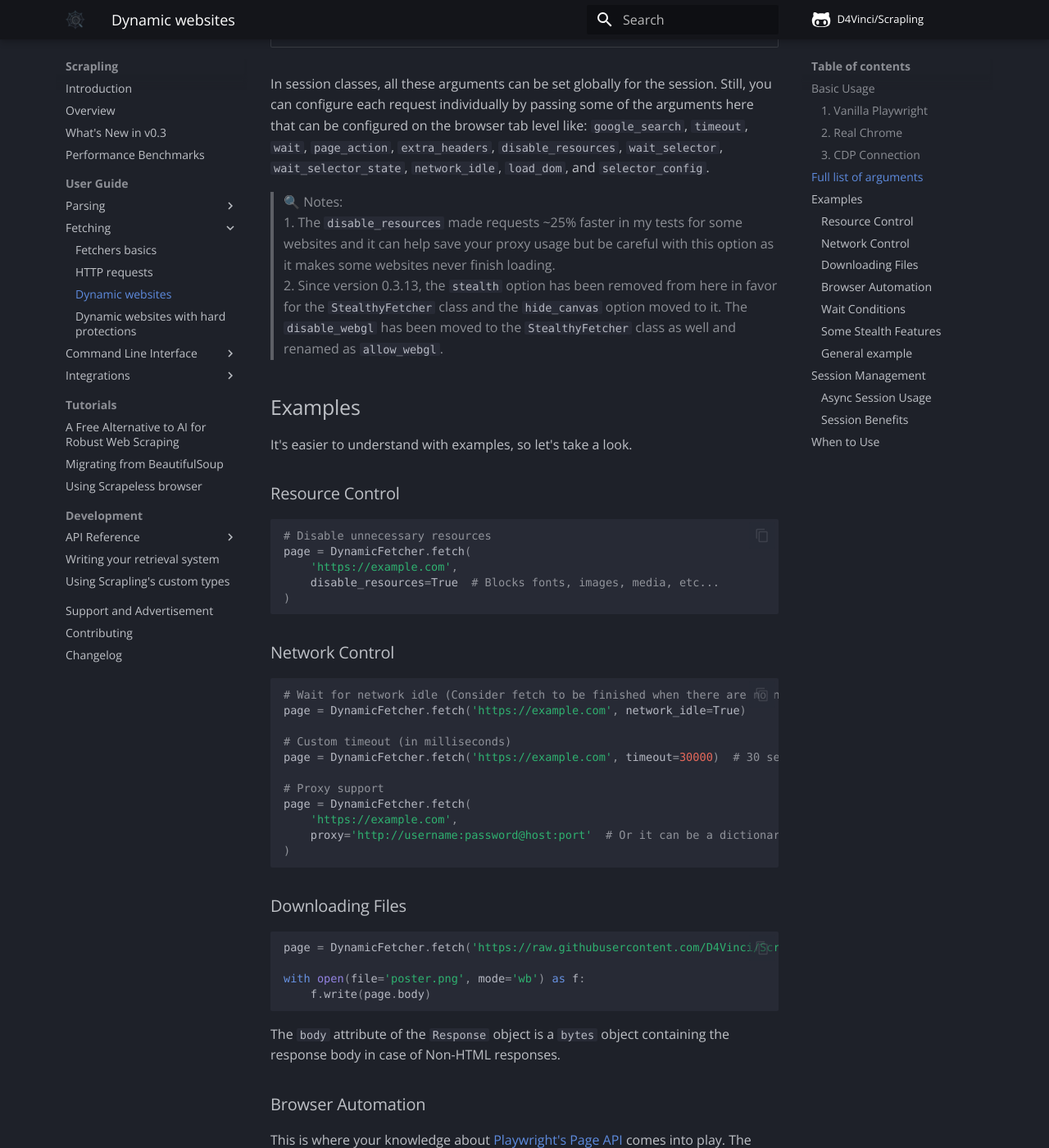
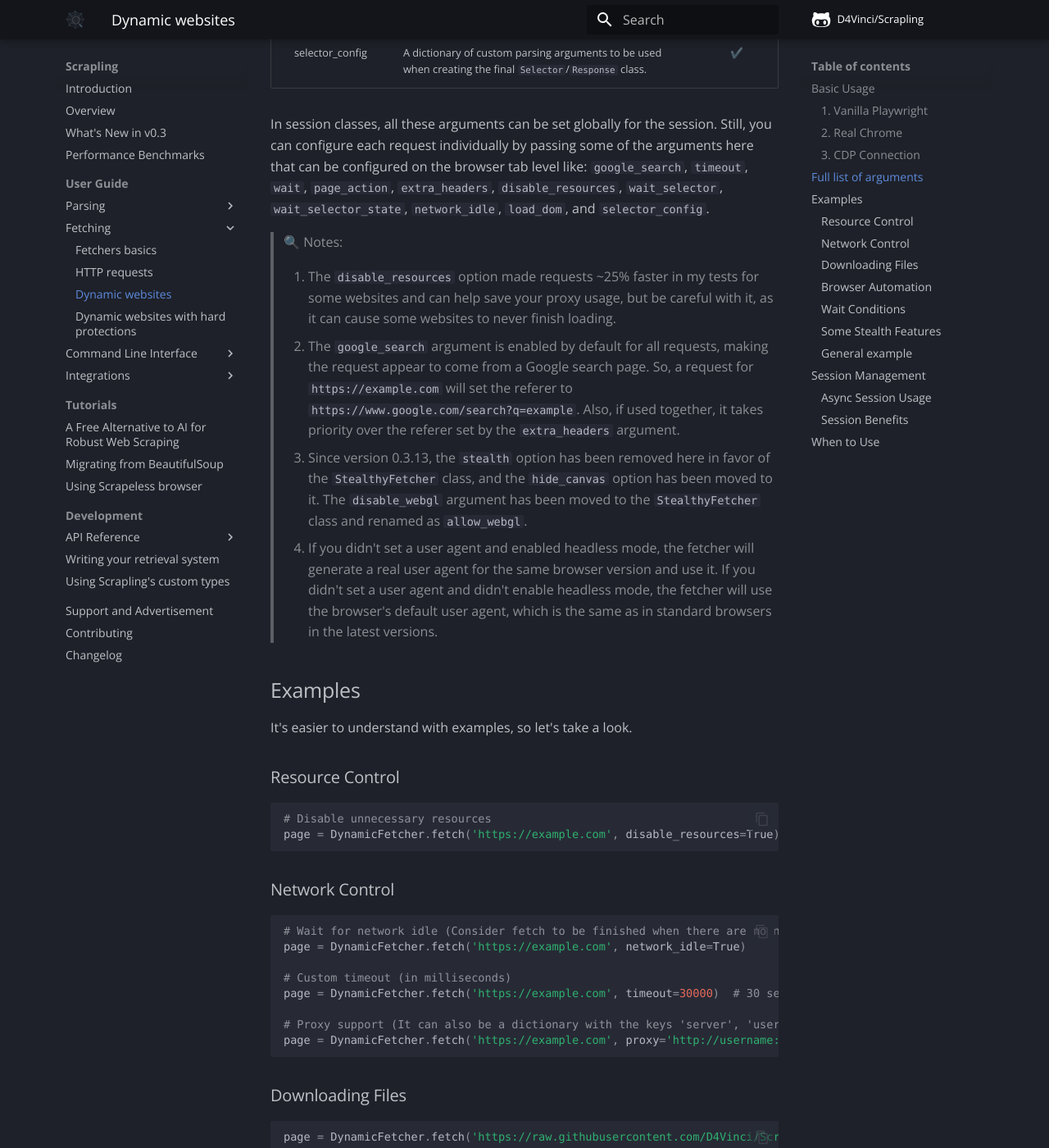
Before and after one commit to malik-aliyev-94/Scrapling, an MkDocs documentation site: the page built from docs/fetching/dynamic.md, in a window 1280 px wide and 1400 px high, scrolled down 4000 px. Shown: the whole window at 82% size. Built offline with MkDocs 1.6.1 and Material for MkDocs 9.7.7, drawn with Linux system fonts in a browser that asks for light colours; some web fonts are replaced; comment, search, counter and statistics services are not loaded; some of the changed text lies outside the part shown.

Commit message:
docs: update DynamicFetcher page

````diff
--- a/docs/fetching/dynamic.md
+++ b/docs/fetching/dynamic.md
@@ -1,6 +1,6 @@
 # Introduction
 
-Here, we will discuss the `DynamicFetcher` class (formerly `PlayWrightFetcher`). This class provides flexible browser automation with multiple configuration options and little underhood stealth improvements.
+Here, we will discuss the `DynamicFetcher` class (formerly `PlayWrightFetcher`). This class provides flexible browser automation with multiple configuration options and little under-the-hood stealth improvements.
 
 As we will explain later, to automate the page, you need some knowledge of [Playwright's Page API](https://playwright.dev/python/docs/api/class-page).
 
@@ -51,45 +51,49 @@ DynamicFetcher.fetch('https://example.com', cdp_url='ws://localhost:9222')
 Instead of launching a browser locally (Chromium/Google Chrome), you can connect to a remote browser through the [Chrome DevTools Protocol](https://chromedevtools.github.io/devtools-protocol/).
 
 
-> Note:<br/>
-> * There was a `stealth` option here, but it was moved to `StealthyFetcher` class as explained in the next page with more features since version 0.3.13.<br/>
-> * This makes it less confusing for new users, easier to maintain and other reasons explained in the [StealthyFetcher page](../fetching/stealthy.md).
+> Notes:
+>
+> * There was a `stealth` option here, but it was moved to the `StealthyFetcher` class, as explained on the next page, with additional features since version 0.3.13.<br/>
+> * This makes it less confusing for new users, easier to maintain, and provides other benefits, as explained on the [StealthyFetcher page](../fetching/stealthy.md).
 
 ## Full list of arguments
 Scrapling provides many options with this fetcher and its session classes. To make it as simple as possible, we will list the options here and give examples of how to use most of them.
 
-|      Argument       | Description                                                                                                                                                                                                                        | Optional |
-|:-------------------:|------------------------------------------------------------------------------------------------------------------------------------------------------------------------------------------------------------------------------------|:--------:|
-|         url         | Target url                                                                                                                                                                                                                         |    ❌     |
-|      headless       | Pass `True` to run the browser in headless/hidden (**default**) or `False` for headful/visible mode.                                                                                                                               |    ✔️    |
-|  disable_resources  | Drop requests for unnecessary resources for a speed boost. Requests dropped are of type `font`, `image`, `media`, `beacon`, `object`, `imageset`, `texttrack`, `websocket`, `csp_report`, and `stylesheet`.                        |    ✔️    |
-|       cookies       | Set cookies for the next request.                                                                                                                                                                                                  |    ✔️    |
-|      useragent      | Pass a useragent string to be used. **Otherwise, the fetcher will generate and use a real Useragent of the same browser and same version.**                                                                                        |    ✔️    |
-|    network_idle     | Wait for the page until there are no network connections for at least 500 ms.                                                                                                                                                      |    ✔️    |
-|      load_dom       | Enabled by default, wait for all JavaScript on page(s) to fully load and execute (wait for the `domcontentloaded` state).                                                                                                          |    ✔️    |
-|       timeout       | The timeout (milliseconds) used in all operations and waits through the page. The default is 30,000 ms (30 seconds).                                                                                                               |    ✔️    |
-|        wait         | The time (milliseconds) the fetcher will wait after everything finishes before closing the page and returning the `Response` object.                                                                                               |    ✔️    |
-|     page_action     | Added for automation. Pass a function that takes the `page` object and does the necessary automation.                                                                                                                              |    ✔️    |
-|    wait_selector    | Wait for a specific css selector to be in a specific state.                                                                                                                                                                        |    ✔️    |
-|     init_script     | An absolute path to a JavaScript file to be executed on page creation for all pages in this session.                                                                                                                               |    ✔️    |
-| wait_selector_state | Scrapling will wait for the given state to be fulfilled for the selector given with `wait_selector`. _Default state is `attached`._                                                                                                |    ✔️    |
-|    google_search    | Enabled by default, Scrapling will set the referer header as if this request came from a Google search of this website's domain name.                                                                                              |    ✔️    |
-|    extra_headers    | A dictionary of extra headers to add to the request. _The referer set by the `google_search` argument takes priority over the referer set here if used together._                                                                  |    ✔️    |
-|        proxy        | The proxy to be used with requests. It can be a string or a dictionary with only the keys 'server', 'username', and 'password'.                                                                                                    |    ✔️    |
-|     real_chrome     | If you have a Chrome browser installed on your device, enable this, and the Fetcher will launch and use an instance of your browser.                                                                                               |    ✔️    |
-|       locale        | Specify user locale, for example, `en-GB`, `de-DE`, etc. Locale will affect `navigator.language` value, `Accept-Language` request header value as well as number and date formatting rules. Defaults to the system default locale. |    ✔️    |
-|     timezone_id     | Changes the timezone of the browser. Defaults to the system timezone.                                                                                                                                                              |    ✔️    |
-|       cdp_url       | Instead of launching a new browser instance, connect to this CDP URL to control real browsers through CDP.                                                                                                                         |    ✔️    |
-|    user_data_dir    | Path to a User Data Directory, which stores browser session data like cookies and local storage. The default is to create a temporary directory. **Only Works with sessions**                                                      |    ✔️    |
-|     extra_flags     | A list of additional browser flags to pass to the browser on launch.                                                                                                                                                               |    ✔️    |
-|   additional_args   | Additional arguments to be passed to Playwright's context as additional settings, and they take higher priority than Scrapling's settings.                                                                                         |    ✔️    |
-|   selector_config   | A dictionary of custom parsing arguments to be used when creating the final `Selector`/`Response` class.                                                                                                                           |    ✔️    |
+|      Argument       | Description                                                                                                                                                                                                                         | Optional |
+|:-------------------:|-------------------------------------------------------------------------------------------------------------------------------------------------------------------------------------------------------------------------------------|:--------:|
+|         url         | Target url                                                                                                                                                                                                                          |    ❌     |
+|      headless       | Pass `True` to run the browser in headless/hidden (**default**) or `False` for headful/visible mode.                                                                                                                                |    ✔️    |
+|  disable_resources  | Drop requests for unnecessary resources for a speed boost. Requests dropped are of type `font`, `image`, `media`, `beacon`, `object`, `imageset`, `texttrack`, `websocket`, `csp_report`, and `stylesheet`.                         |    ✔️    |
+|       cookies       | Set cookies for the next request.                                                                                                                                                                                                   |    ✔️    |
+|      useragent      | Pass a useragent string to be used. **Otherwise, the fetcher will generate and use a real Useragent of the same browser and version.**                                                                                              |    ✔️    |
+|    network_idle     | Wait for the page until there are no network connections for at least 500 ms.                                                                                                                                                       |    ✔️    |
+|      load_dom       | Enabled by default, wait for all JavaScript on page(s) to fully load and execute (wait for the `domcontentloaded` state).                                                                                                           |    ✔️    |
+|       timeout       | The timeout (milliseconds) used in all operations and waits through the page. The default is 30,000 ms (30 seconds).                                                                                                                |    ✔️    |
+|        wait         | The time (milliseconds) the fetcher will wait after everything finishes before closing the page and returning the `Response` object.                                                                                                |    ✔️    |
+|     page_action     | Added for automation. Pass a function that takes the `page` object and does the necessary automation.                                                                                                                               |    ✔️    |
+|    wait_selector    | Wait for a specific css selector to be in a specific state.                                                                                                                                                                         |    ✔️    |
+|     init_script     | An absolute path to a JavaScript file to be executed on page creation for all pages in this session.                                                                                                                                |    ✔️    |
+| wait_selector_state | Scrapling will wait for the given state to be fulfilled for the selector given with `wait_selector`. _Default state is `attached`._                                                                                                 |    ✔️    |
+|    google_search    | Enabled by default, Scrapling will set the referer header as if this request came from a Google search of this website's domain name.                                                                                               |    ✔️    |
+|    extra_headers    | A dictionary of extra headers to add to the request. _The referer set by the `google_search` argument takes priority over the referer set here if used together._                                                                   |    ✔️    |
+|        proxy        | The proxy to be used with requests. It can be a string or a dictionary with only the keys 'server', 'username', and 'password'.                                                                                                     |    ✔️    |
+|     real_chrome     | If you have a Chrome browser installed on your device, enable this, and the Fetcher will launch and use an instance of your browser.                                                                                                |    ✔️    |
+|       locale        | Specify user locale, for example, `en-GB`, `de-DE`, etc. Locale will affect `navigator.language` value, `Accept-Language` request header value, as well as number and date formatting rules. Defaults to the system default locale. |    ✔️    |
+|     timezone_id     | Changes the timezone of the browser. Defaults to the system timezone.                                                                                                                                                               |    ✔️    |
+|       cdp_url       | Instead of launching a new browser instance, connect to this CDP URL to control real browsers through CDP.                                                                                                                          |    ✔️    |
+|    user_data_dir    | Path to a User Data Directory, which stores browser session data like cookies and local storage. The default is to create a temporary directory. **Only Works with sessions**                                                       |    ✔️    |
+|     extra_flags     | A list of additional browser flags to pass to the browser on launch.                                                                                                                                                                |    ✔️    |
+|   additional_args   | Additional arguments to be passed to Playwright's context as additional settings, and they take higher priority than Scrapling's settings.                                                                                          |    ✔️    |
+|   selector_config   | A dictionary of custom parsing arguments to be used when creating the final `Selector`/`Response` class.                                                                                                                            |    ✔️    |
 
 In session classes, all these arguments can be set globally for the session. Still, you can configure each request individually by passing some of the arguments here that can be configured on the browser tab level like: `google_search`, `timeout`, `wait`, `page_action`, `extra_headers`, `disable_resources`, `wait_selector`, `wait_selector_state`, `network_idle`, `load_dom`, and `selector_config`.
 
-> 🔍 Notes:<br/>
-> 1. The `disable_resources` made requests ~25% faster in my tests for some websites and it can help save your proxy usage but be careful with this option as it makes some websites never finish loading.<br/>
-> 2. Since version 0.3.13, the `stealth` option has been removed from here in favor for the `StealthyFetcher` class and the `hide_canvas` option moved to it. The `disable_webgl` has been moved to the `StealthyFetcher` class as well and renamed as `allow_webgl`.
+> 🔍 Notes:
+>
+> 1. The `disable_resources` option made requests ~25% faster in my tests for some websites and can help save your proxy usage, but be careful with it, as it can cause some websites to never finish loading.
+> 2. The `google_search` argument is enabled by default for all requests, making the request appear to come from a Google search page. So, a request for `https://example.com` will set the referer to `https://www.google.com/search?q=example`. Also, if used together, it takes priority over the referer set by the `extra_headers` argument.
+> 3. Since version 0.3.13, the `stealth` option has been removed here in favor of the `StealthyFetcher` class, and the `hide_canvas` option has been moved to it. The `disable_webgl` argument has been moved to the `StealthyFetcher` class and renamed as `allow_webgl`.
+> 4. If you didn't set a user agent and enabled headless mode, the fetcher will generate a real user agent for the same browser version and use it. If you didn't set a user agent and didn't enable headless mode, the fetcher will use the browser's default user agent, which is the same as in standard browsers in the latest versions.
 
 
 ## Examples
@@ -99,10 +103,7 @@ It's easier to understand with examples, so let's take a look.
 
 ```python
 # Disable unnecessary resources
-page = DynamicFetcher.fetch(
-    'https://example.com',
-    disable_resources=True  # Blocks fonts, images, media, etc...
-)
+page = DynamicFetcher.fetch('https://example.com', disable_resources=True)  # Blocks fonts, images, media, etc.
 ```
 
 ### Network Control
@@ -114,11 +115,8 @@ page = DynamicFetcher.fetch('https://example.com', network_idle=True)
 # Custom timeout (in milliseconds)
 page = DynamicFetcher.fetch('https://example.com', timeout=30000)  # 30 seconds
 
-# Proxy support
-page = DynamicFetcher.fetch(
-    'https://example.com',
-    proxy='http://username:password@host:port'  # Or it can be a dictionary with the keys 'server', 'username', and 'password' only
-)
+# Proxy support (It can also be a dictionary with the keys 'server', 'username', and 'password' only)
+page = DynamicFetcher.fetch('https://example.com', proxy='http://username:password@host:port')
 ```
 
 ### Downloading Files
@@ -130,7 +128,7 @@ with open(file='poster.png', mode='wb') as f:
     f.write(page.body)
 ```
 
-The `body` attribute of the `Response` object is a `bytes` object containing the response body in case of Non-HTML responses.
+The `body` attribute of the `Response` object is a `bytes` object containing the response body in case of non-HTML responses.
 
 ### Browser Automation
 This is where your knowledge about [Playwright's Page API](https://playwright.dev/python/docs/api/class-page) comes into play. The function you pass here takes the page object from Playwright's API, performs the desired action, and then the fetcher continues.
@@ -146,10 +144,7 @@ def scroll_page(page: Page):
     page.mouse.move(100, 400)
     page.mouse.up()
 
-page = DynamicFetcher.fetch(
-    'https://example.com',
-    page_action=scroll_page
-)
+page = DynamicFetcher.fetch('https://example.com', page_action=scroll_page)
 ```
 Of course, if you use the async fetch version, the function must also be async.
 ```python
@@ -160,10 +155,7 @@ async def scroll_page(page: Page):
    await page.mouse.move(100, 400)
    await page.mouse.up()
 
-page = await DynamicFetcher.async_fetch(
-    'https://example.com',
-    page_action=scroll_page
-)
+page = await DynamicFetcher.async_fetch('https://example.com', page_action=scroll_page)
 ```
 
 ### Wait Conditions
````
Also changed, not shown: other parts of docs/fetching/dynamic.md (+2 -5 lines).
